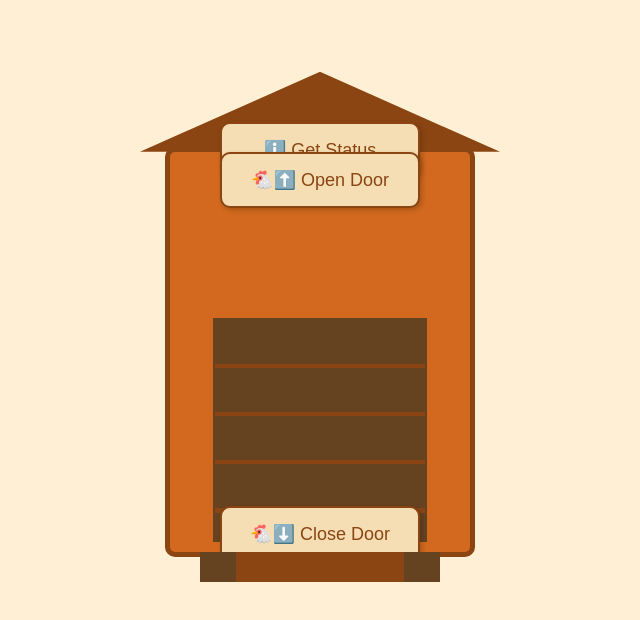
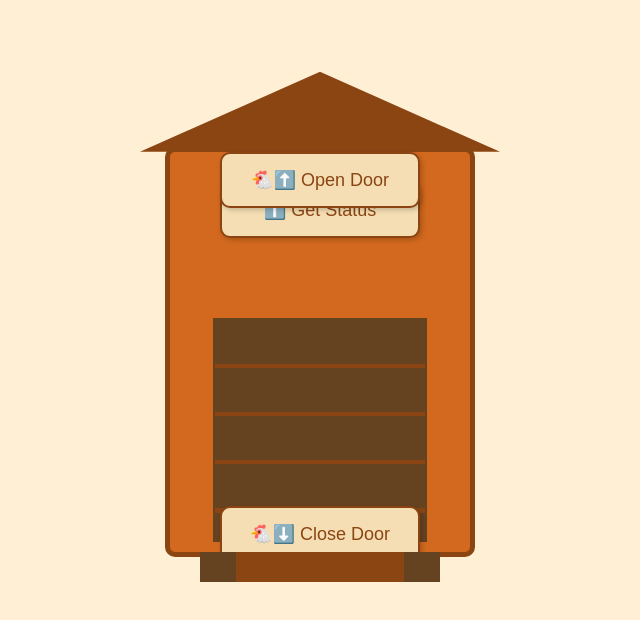
Before and after one commit to CedricKeibeck/chicken-coop-controller, a plain HTML site: page index.html in a window 1280 px wide. Shown: the part 126-746 px from the top of the page, without its empty margins (320-960 px from the left). Drawn offline with Linux system fonts and the light colour scheme.

Commit message:
Update index.html

```diff
--- a/index.html
+++ b/index.html
@@ -105,7 +105,7 @@
             background-color: #ffdead; /* NavajoWhite color on hover */
         }
         #getStatusButton {
-            top: -30px; /* Positioned just above the coop triangle */
+            top: 30px; /* Positioned just above the coop triangle */
             left: 50%;
             transform: translateX(-50%);
         }
```
